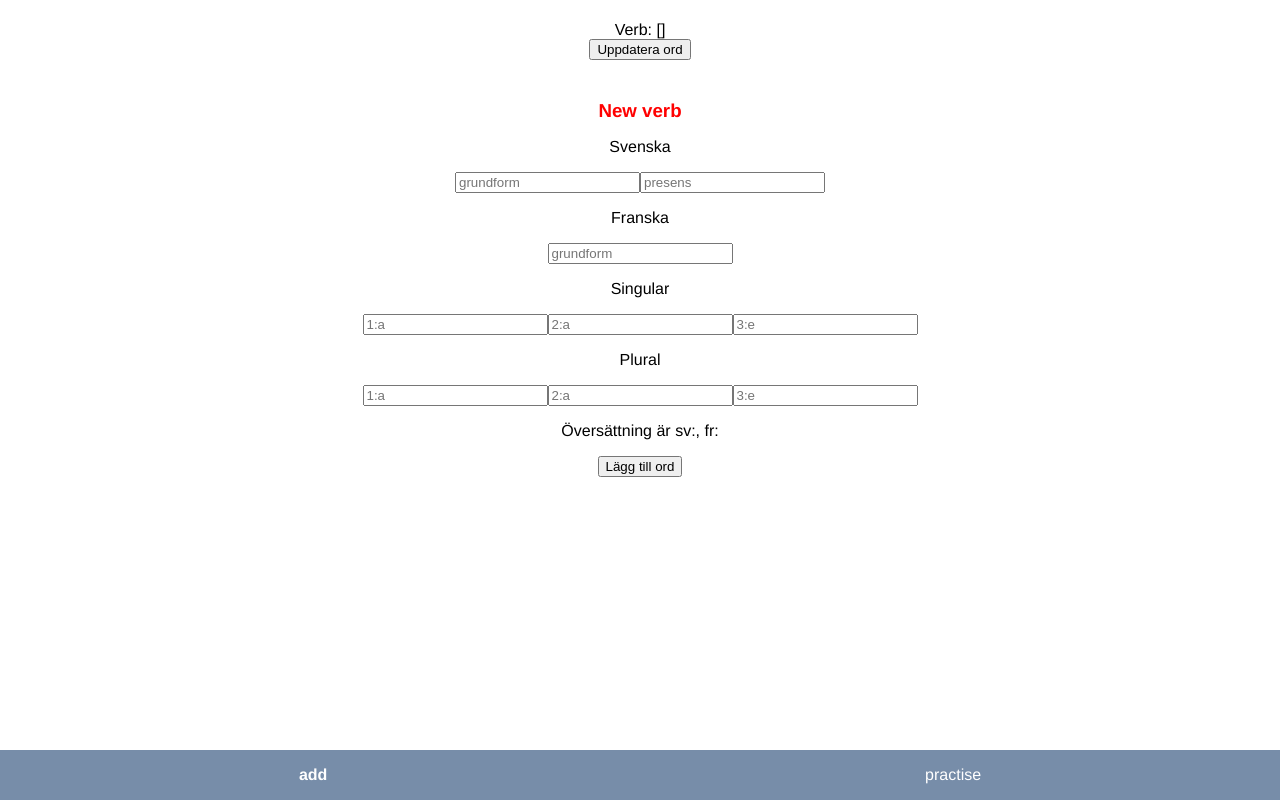
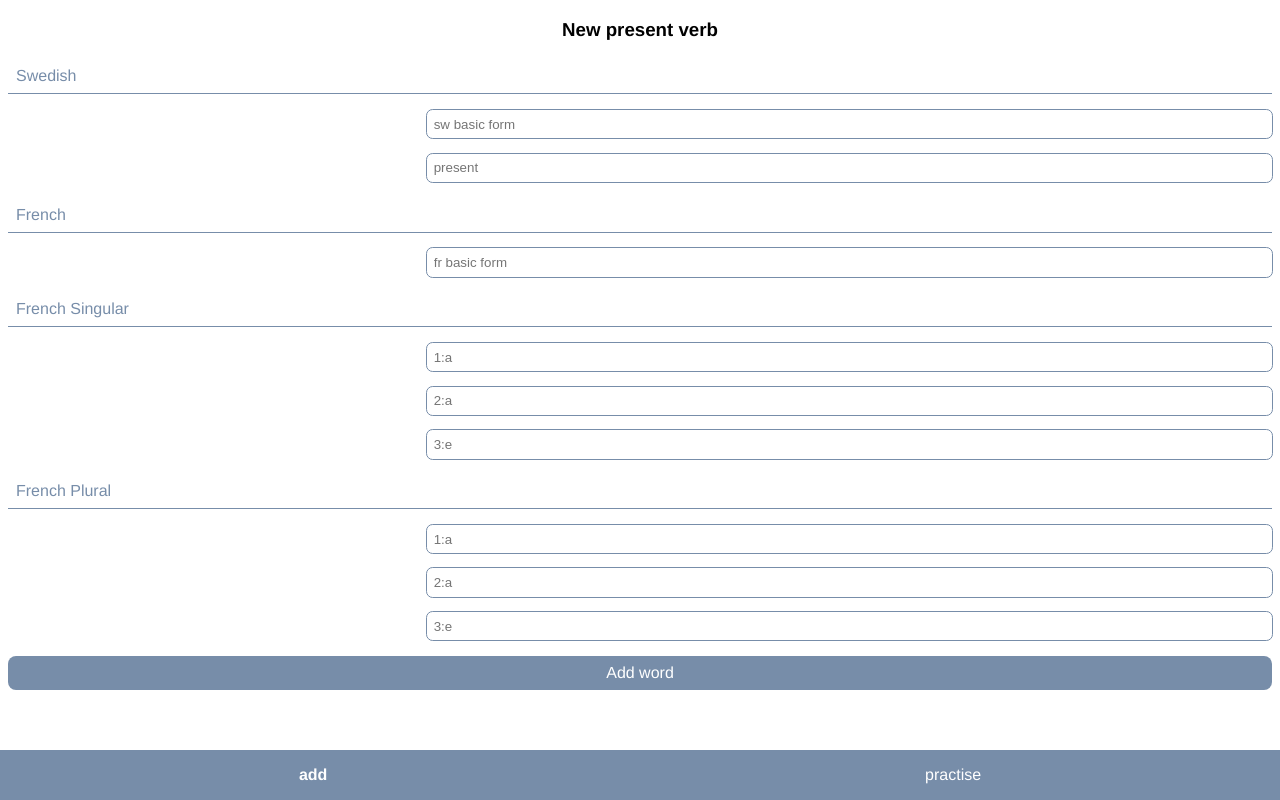
Before and after one commit to LovreB/french-buddy, a Vue app: page /add in a window 1280 px wide. Built offline with nearby package versions, Linux system fonts and the light colour scheme; no server answers.

Commit message:
styled add word view

```diff
--- a/src/components/HelloWorld.vue
+++ /dev/null
@@ -1,121 +0,0 @@
-
-<template>
-  <div class="hello">
-    <h1>{{ msg }}</h1>
-    <div>Verb: {{verb}}</div>
-    <button @click="getWords">Uppdatera ord</button>
-    <h3>New verb</h3>
-    <p>Svenska</p>
-    <input v-model="swedish" placeholder="grundform">
-    <input v-model="swPresent" placeholder="presens">
-    <p>Franska</p>
-    <input v-model="french" placeholder="grundform">
-    <p>Singular</p>
-    <input v-model="frFirstSingular" placeholder="1:a">
-    <input v-model="frSecondSingular" placeholder="2:a">
-    <input v-model="frThirdSingular" placeholder="3:e">
-    <p>Plural</p>
-    <input v-model="frFirstPlural" placeholder="1:a">
-    <input v-model="frSecondPlural" placeholder="2:a">
-    <input v-model="frThirdPlural" placeholder="3:e">
-    <p>Översättning är sv:{{ swedish }}, fr: {{french}}</p>
-    <button @click="postWord">Lägg till ord</button>
-  </div>
-</template>
-
-<script>
-import axios from 'axios';
-
-export default {
-  name: 'HelloWorld',
-  props: {
-    msg: String
-  },
-  data() {
-    return {
-      verb: [],
-      swedish: '',
-      french: '',
-      swPresent: '',
-      frFirstSingular: '',
-      frSecondSingular: '',
-      frThirdSingular: '',
-      frFirstPlural: '',
-      frSecondPlural: '',
-      frThirdPlural: '',
-    }
-  },
-  // Fetches posts when the component is created.
-  created() {
-    this.getWords()
-  },
-  methods: {
-    async postWord() {
-      axios.post(`http://localhost:5000/verb`, {
-        'french': this.french,
-        'swedish': this.swedish,
-        'swPresent': this.swPresent,
-        'frFirstSingular': this.frFirstSingular,
-        'frSecondSingular': this.frSecondSingular,
-        'frThirdSingular': this.frThirdSingular,
-        'frFirstPlural': this.frFirstPlural,
-        'frSecondPlural': this.frSecondPlural,
-        'frThirdPlural': this.frThirdPlural,
-      })
-          .then(response => {
-            // JSON responses are automatically parsed.
-            console.log('success')
-            console.log(response)
-            this.clearTables();
-          })
-          .catch(e => {
-            console.log('post error')
-            console.log(e)
-          })
-    },
-    async getWords() {
-      axios.get(`http://localhost:5000/verb`)
-          .then(response => {
-            // JSON responses are automatically parsed.
-            console.log(response.data)
-            this.verb = response.data
-          })
-          .catch(e => {
-            console.log("get error")
-            console.log(e)
-          })
-    },
-    clearTables() {
-      this.swedish = '',
-      this.french = '',
-      this.swPresent = '',
-      this.frFirstSingular = '',
-      this.frSecondSingular = '',
-      this.frThirdSingular = '',
-      this.frFirstPlural = '',
-      this.frSecondPlural = '',
-      this.frThirdPlural = ''
-    }
-  }
-}
-</script>
-
-<!-- Add "scoped" attribute to limit CSS to this component only -->
-<style scoped lang="scss">
-$test: red;
-h3 {
-  margin: 40px 0 0;
-  color: $test;
-}
-ul {
-  list-style-type: none;
-  padding: 0;
-}
-li {
-  display: inline-block;
-  margin: 0 10px;
-}
-a {
-  color: #42b983;
-}
-</style>
--- a/src/router.js
+++ b/src/router.js
@@ -1,7 +1,7 @@
 import Vue from 'vue';
 import VueRouter from 'vue-router';
 import PractiseView from "@/views/PractiseView.vue";
-import HelloWorld from "@/components/HelloWorld";
+import AddWordView from "@/views/AddWordView";
 
 Vue.use(VueRouter)
 
@@ -10,7 +10,7 @@ const router = new VueRouter({
     mode: 'history',
     routes: [
         { path: "*", redirect: '/practise'},
-        { path: '/add', component: HelloWorld },
+        { path: '/add', component: AddWordView },
         { path: '/practise', component: PractiseView },
     ]
 })
--- a/src/utils/api.js
+++ b/src/utils/api.js
@@ -1,13 +1,24 @@
 import axios from "axios";
 
+const BACKEND_URL = 'https://french-buddy-backend.herokuapp.com/verb'
+
 export async function getVerbPresent() {
-    return axios.get(`https://french-buddy-backend.herokuapp.com/verb`)
+    return axios.get(BACKEND_URL)
         .then(response => {
-            console.log(response.data)
             return response.data
         })
         .catch(e => {
-            console.log("get error")
             console.log(e)
         })
 }
+
+export async function postVerbPresent(verb) {
+    return axios.post(BACKEND_URL, verb)
+        .then(response => {
+            return response
+        })
+        .catch(e => {
+            console.log(e)
+        })
+
+}
--- a/src/views/AddWordView.vue
+++ b/src/views/AddWordView.vue
@@ -1,13 +1,106 @@
 <template>
-
+  <div class="hello">
+    <h3>New present verb</h3>
+    <SectionTitle title="Swedish"/>
+    <div class="input-container">
+      <input v-model="swedish" class="input-container__input" placeholder="sw basic form">
+      <input v-model="swPresent" class="input-container__input" placeholder="present">
+    </div>
+    <SectionTitle title="French"/>
+    <div class="input-container">
+      <input v-model="french" class="input-container__input" placeholder="fr basic form">
+    </div>
+    <SectionTitle title="French Singular"/>
+    <div class="input-container">
+      <input v-model="frFirstSingular" class="input-container__input" placeholder="1:a">
+      <input v-model="frSecondSingular" class="input-container__input" placeholder="2:a">
+      <input v-model="frThirdSingular" class="input-container__input" placeholder="3:e">
+    </div>
+    <SectionTitle title="French Plural"/>
+    <div class="input-container">
+      <input v-model="frFirstPlural" class="input-container__input" placeholder="1:a">
+      <input v-model="frSecondPlural" class="input-container__input" placeholder="2:a">
+      <input v-model="frThirdPlural" class="input-container__input" placeholder="3:e">
+    </div>
+    <AppButton @click="postWord" title="Add word"/>
+  </div>
 </template>
 
 <script>
+import {postVerbPresent} from "@/utils/api";
+import SectionTitle from "@/components/SectionTitle";
+import AppButton from "@/components/AppButton";
+
 export default {
-  name: "AddWordView"
+  name: 'AddWordView',
+  components: {AppButton, SectionTitle},
+  props: {
+    msg: String
+  },
+  data() {
+    return {
+      verb: [],
+      swedish: '',
+      french: '',
+      swPresent: '',
+      frFirstSingular: '',
+      frSecondSingular: '',
+      frThirdSingular: '',
+      frFirstPlural: '',
+      frSecondPlural: '',
+      frThirdPlural: '',
+    }
+  },
+  methods: {
+    async postWord() {
+      const verb =  {
+        'french': this.french,
+        'swedish': this.swedish,
+        'swPresent': this.swPresent,
+        'frFirstSingular': this.frFirstSingular,
+        'frSecondSingular': this.frSecondSingular,
+        'frThirdSingular': this.frThirdSingular,
+        'frFirstPlural': this.frFirstPlural,
+        'frSecondPlural': this.frSecondPlural,
+        'frThirdPlural': this.frThirdPlural,
+      }
+      try {
+        await postVerbPresent(verb);
+        this.clearTables();
+      } catch (e) {
+        console.log(e)
+      }
+    },
+    clearTables() {
+      this.swedish = '',
+      this.french = '',
+      this.swPresent = '',
+      this.frFirstSingular = '',
+      this.frSecondSingular = '',
+      this.frThirdSingular = '',
+      this.frFirstPlural = '',
+      this.frSecondPlural = '',
+      this.frThirdPlural = ''
+    }
+  }
 }
 </script>
 
-<style scoped>
+<style scoped lang="scss">
+@import ".././styles/variables.scss";
+.input-container {
+  text-align: right;
+  &__input {
+    width: 65%;
+    min-width: 200px;
+    border: 1px solid $color-primary;
+    border-radius: $border-radius;
+    padding: $border-radius;
+    margin: 0.5em;
 
+    &--error {
+      border: 1px solid $color-error;
+    }
+  }
+}
 </style>
--- a/src/views/ResultsView.vue
+++ b/src/views/ResultsView.vue
@@ -3,13 +3,18 @@
     <h2>Nice work! Your results:</h2>
     <p>Correct Answers: {{correctAnswers}}</p>
     <p>Wrong Answers: {{falseAnswers}}</p>
-    <button @click="$emit('play-again')">Spela igen</button>
+    <AppButton @click="$emit('play-again')" title="Play again" class="results-view__button"/>
   </div>
 </template>
 
 <script>
+import AppButton from "@/components/AppButton";
+
 export default {
   name: "ResultsView",
+  components: {
+    AppButton
+  },
   props: {
     correctAnswers: {
       type: Number,
@@ -23,6 +28,13 @@ export default {
 }
 </script>
 
-<style scoped>
+<style scoped lang="scss">
+@import ".././styles/variables.scss";
 
+.results-view {
+  &__button {
+    margin: auto;
+    width: 30%
+  }
+}
 </style>
```
